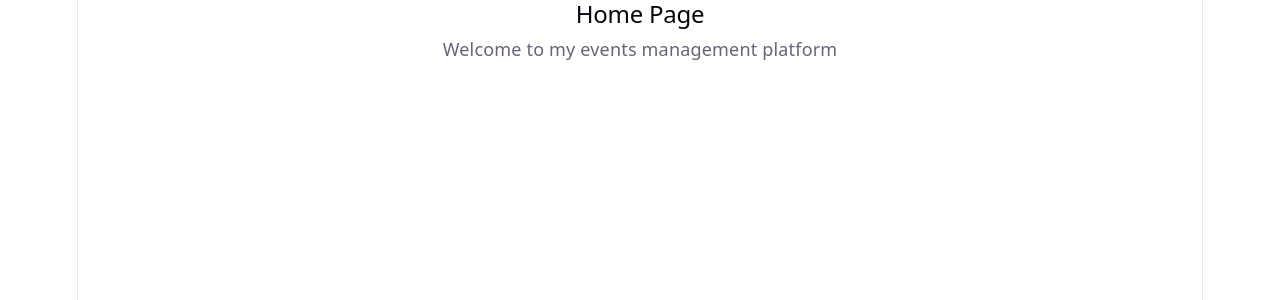
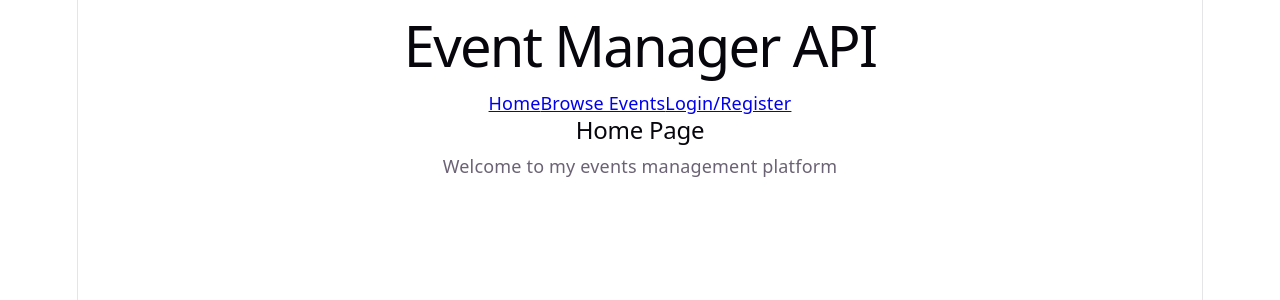
Before and after one commit to ajpaelt/py-nc-plus-one-fe, a React (Vite) app: page / in a window 1280 px wide. Shown: the top 300 px of the page. Built offline with nearby package versions, Linux system fonts and the light colour scheme.

Commit message:
feat: add routing between pages

```diff
--- a/src/AppRoutes.tsx
+++ b/src/AppRoutes.tsx
@@ -4,15 +4,20 @@ import HomePage from "./pages/HomePage";;
 import NotFoundPage from "./pages/NotFoundPage";
 import EventsPage from "./pages/EventsPage";
 import EventPage from "./pages/EventPage";
+import Layout from "./pages/Layout";
+import LoginPage from "./pages/LoginPage";
 
 export default function AppRoutes() {
 
     return (
-    <Routes>
-            <Route index element={<HomePage />} />
-            <Route path="events" element={<EventsPage />} />
-            <Route path="events/:eventId" element={<EventPage />} />
-            <Route path="*" element={<NotFoundPage />} />
+        <Routes>
+            <Route element={<Layout />}>
+                <Route index element={<HomePage />} />
+                <Route path="events" element={<EventsPage />} />
+                <Route path="events/:eventId" element={<EventPage />} />
+                <Route path="login" element={<LoginPage />} />
+                <Route path="*" element={<NotFoundPage />} />
+            </Route>
         </Routes>
     )
 
```
